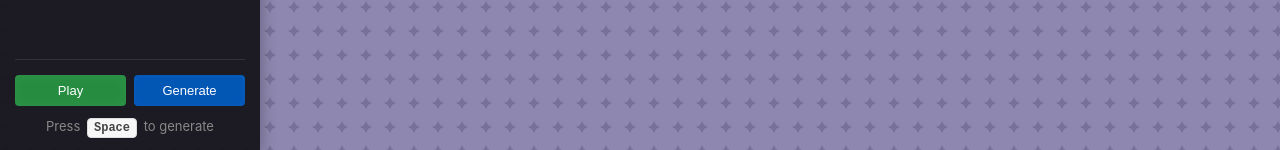
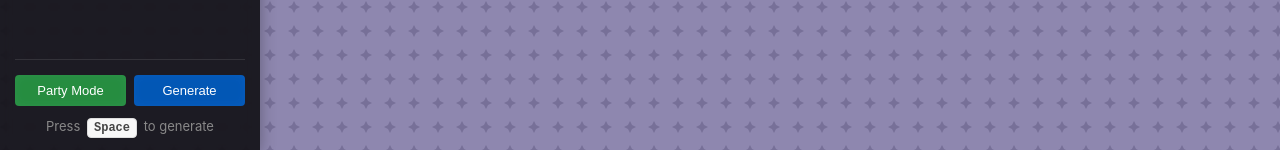
Before and after one commit to drinkingtheink/circler-2, a React (Create React App) app: page / in a window 1280 px wide. Shown: the part 647-797 px from the top of the page. Built offline with nearby package versions, Linux system fonts and the light colour scheme.

Commit message:
party mode

```diff
--- a/src/App.js
+++ b/src/App.js
@@ -433,7 +433,7 @@ const Circlescape = () => {
                 onClick={togglePlay}
                 className={isPlaying ? 'pause-button' : 'play-button'}
               >
-                {isPlaying ? 'Pause' : 'Play'}
+                {isPlaying ? 'Pause' : 'Party Mode'}
               </button>
 
               <button
```
